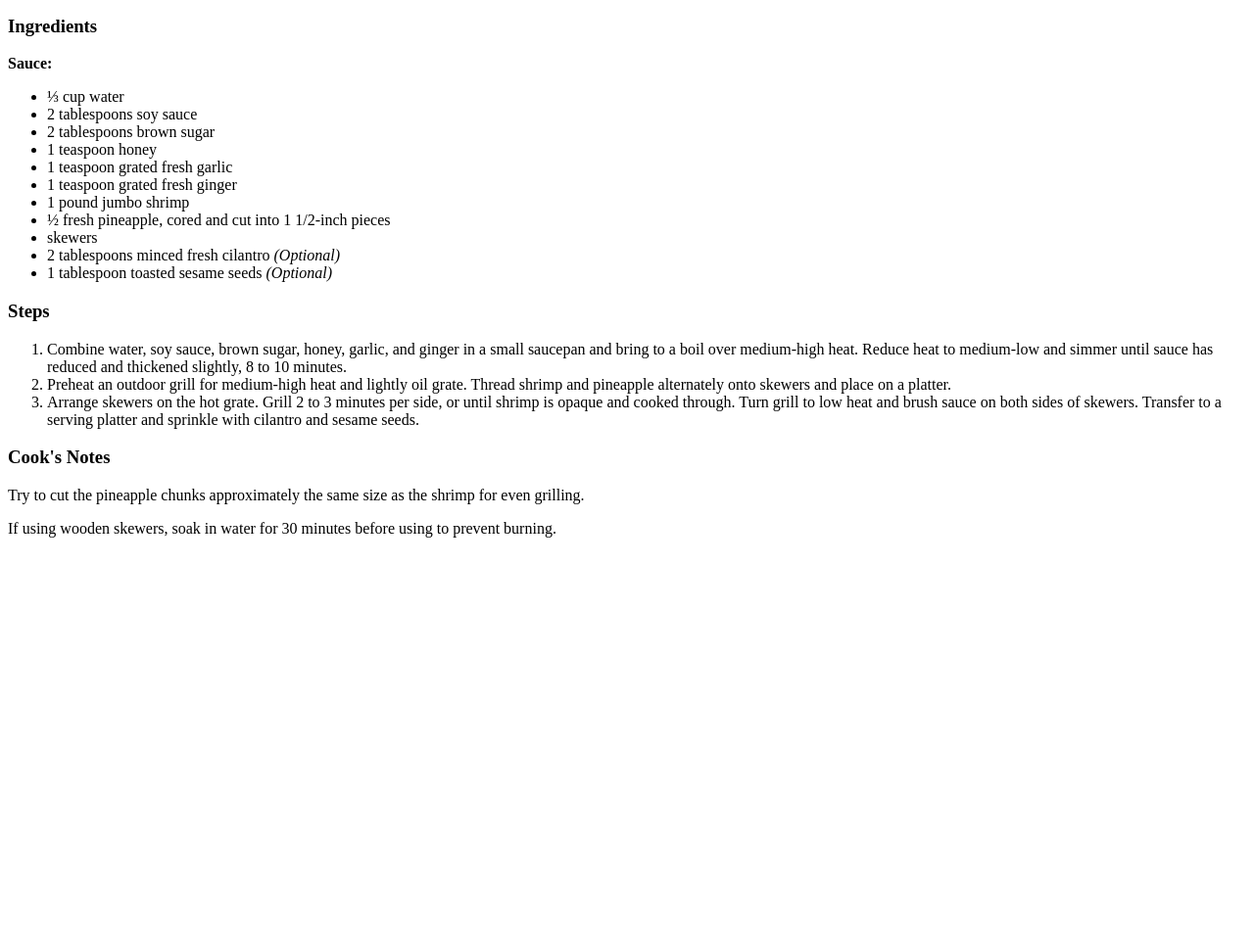
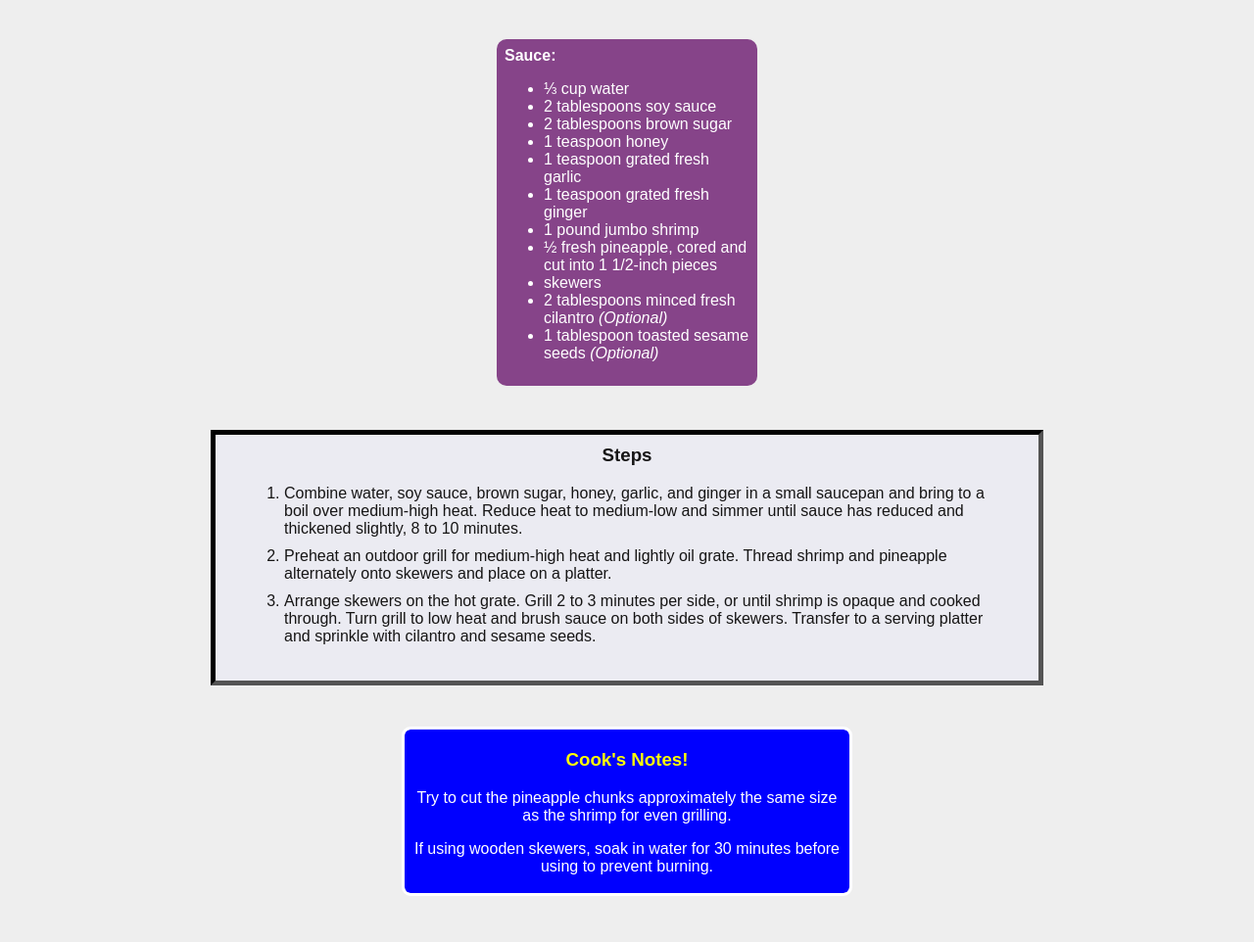
Before and after one commit to dznite/odin-recipes, a plain HTML site: page recipes/teriyaki-chicken.html in a window 1280 px wide. Shown: the part 909-1871 px from the top of the page at 98% size. Before the commit the page ends 1474 px from the top, so only its background shows below. Drawn offline with Linux system fonts and the light colour scheme.

Commit message:
classify tags in teriyaki index and add stylesheet

```diff
--- a/recipes/teriyaki-chicken.html
+++ b/recipes/teriyaki-chicken.html
@@ -3,19 +3,25 @@
     <head>
         <meta charset="utf-8">
         <title>Grilled Teriyaki Shrimp and Pineapple Skewers</title>
+        <link rel="stylesheet" href="teriyakistyle.css"/>
     </head>
 
     <body>
-        <h1>Grilled Teriyaki Shrimp and Pineapple Skewers</h1>
+        <div class ="intro">
+        <h1 class="title">Grilled Teriyaki Shrimp and Pineapple Skewers</h1>
         <img src="./images/teriyaki-chicken.jpg" alt="Savory Grilled Teriyaki Shrimp skewed alongside pineapple"
         <dl>
-            <dt><em>Grilled Teriyaki Shrimp and Pineapple Skewers</em></dt>
+            <dt class="heading"><em>Grilled Teriyaki Shrimp and Pineapple Skewers</em></dt>
+                <div class="description">
                 <dd>These savory-sweet shrimp skewers are easy to make and cook in just a few minutes.</dd>
                 <dd>They are perfect for summer weeknights or weekend dinner parties.</dd>
                 <dd>Prep the sauce ahead of time for an even faster dinner. I prefer to use jumbo shrimp (21 to 25 per pound), however use what you have on hand.</dd>
-        </dl>
+                </div>
+            </dl>
+        </div>
 
-        <h3>Ingredients</h3>
+        <h3 class="ingredients">Ingredients</h3>
+            <div class="mains">
             <strong>Sauce:</strong>
             <ul>
                 <li>⅓ cup water</li>
@@ -31,16 +37,19 @@
                 <li>1 tablespoon toasted sesame seeds <em>(Optional)</em></li>
 
             </ul>
+            </div>
 
-        <h3>Steps</h3>
+       <div class="steps""> <h3 style="text-align:center; margin-top:-10px;">Steps</h3>
             <ol>
                 <li>Combine water, soy sauce, brown sugar, honey, garlic, and ginger in a small saucepan and bring to a boil over medium-high heat. Reduce heat to medium-low and simmer until sauce has reduced and thickened slightly, 8 to 10 minutes.</li>
                 <li>Preheat an outdoor grill for medium-high heat and lightly oil grate. Thread shrimp and pineapple alternately onto skewers and place on a platter.</li>
                 <li>Arrange skewers on the hot grate. Grill 2 to 3 minutes per side, or until shrimp is opaque and cooked through. Turn grill to low heat and brush sauce on both sides of skewers. Transfer to a serving platter and sprinkle with cilantro and sesame seeds.</li>
             </ol>
+        </div>
 
-        <h3>Cook's Notes</h3>
+        <div class=notes><h3 style="color:yellow;">Cook's Notes!</h3>
             <p>Try to cut the pineapple chunks approximately the same size as the shrimp for even grilling.</p>
             <p>If using wooden skewers, soak in water for 30 minutes before using to prevent burning.</p>
-    </body>
+        </div>
+        </body>
 </html>
--- /dev/null
+++ b/recipes/teriyakistyle.css
@@ -0,0 +1,138 @@
+body {
+    background: #eee;
+    font-family: sans-serif;
+    margin-bottom: 50px;
+  }
+
+  .intro {
+    width: 450px;
+    background: #ffffff;
+    margin: 160px auto;
+    margin-top: 80px;
+    padding: 8px;
+    outline-style:inset;
+    outline-width: 5px;
+  }
+
+  .title {
+    text-align: center;
+  }
+
+  img {
+    display: block;
+    width: 80%;
+    height: auto;
+    margin: auto;
+    border-radius: 6px;
+  }
+
+  .heading {
+    font-size: 30px;
+    text-align: center;
+    margin-top: 15px;
+    margin-bottom: 15px;
+  }
+
+  .description {
+    text-align: justify;
+    margin-right: 40px;
+  }
+
+  .ingredients {
+    display: block;
+    margin: -100px auto 50px;
+    text-align: center;
+    width: 200px;
+    color: white;
+    background-color:#8fa4b7;
+    padding: 10px;
+    outline-style:solid;
+    outline-color:  #222121;
+    outline-width: 4px;
+    border-radius: 10px;
+
+  }
+
+/* .float-container {
+    width: 565px;
+    height: 400px;
+    margin: 0 auto; */
+    /* border: 2px solid black;
+
+} */
+
+  .mains {
+    width: 250px;
+    color: white;
+    background: #864489;
+    padding: 8px;
+    margin: 0 auto;
+    /* outline-style:solid; */
+    outline-width: 4px;
+    outline-color: #222121;
+    /* float: left; */
+    border-radius: 10px;
+  }
+
+
+   .steps {
+    width: 800px;
+    padding: 20px;
+    height: auto;
+    margin: 50px auto;
+    color: rgb(22, 21, 21);
+    background: rgb(235, 235, 242);
+    outline: 5px inset black;
+    border radius: 4px;
+   }
+
+   .steps li {
+    margin: 10px;
+   }
+
+   .notes {
+    width: 450px;
+    height: auto;
+    margin: 0 auto;
+    padding: 2px;
+    color: white;
+    background: blue;
+    outline: 3px solid white;
+    outline-style: solid;
+    border-radius: 6px;
+    text-align: center;
+
+   }
+
+/* .parent {
+    width: 600px;
+    height: 600px;
+    margin: 0px auto;
+    border: 2px solid black;
+
+}
+
+.box {
+    width: 100px;
+    height: 100px;
+    float:left;
+}
+
+#box-1 {
+
+    background: red;
+}
+#box-2 {
+
+    background: orange;
+}
+
+#box-3 {
+
+    background: pink;
+}
+
+#box-4 {
+
+    background: skyblue;
+} */
```
